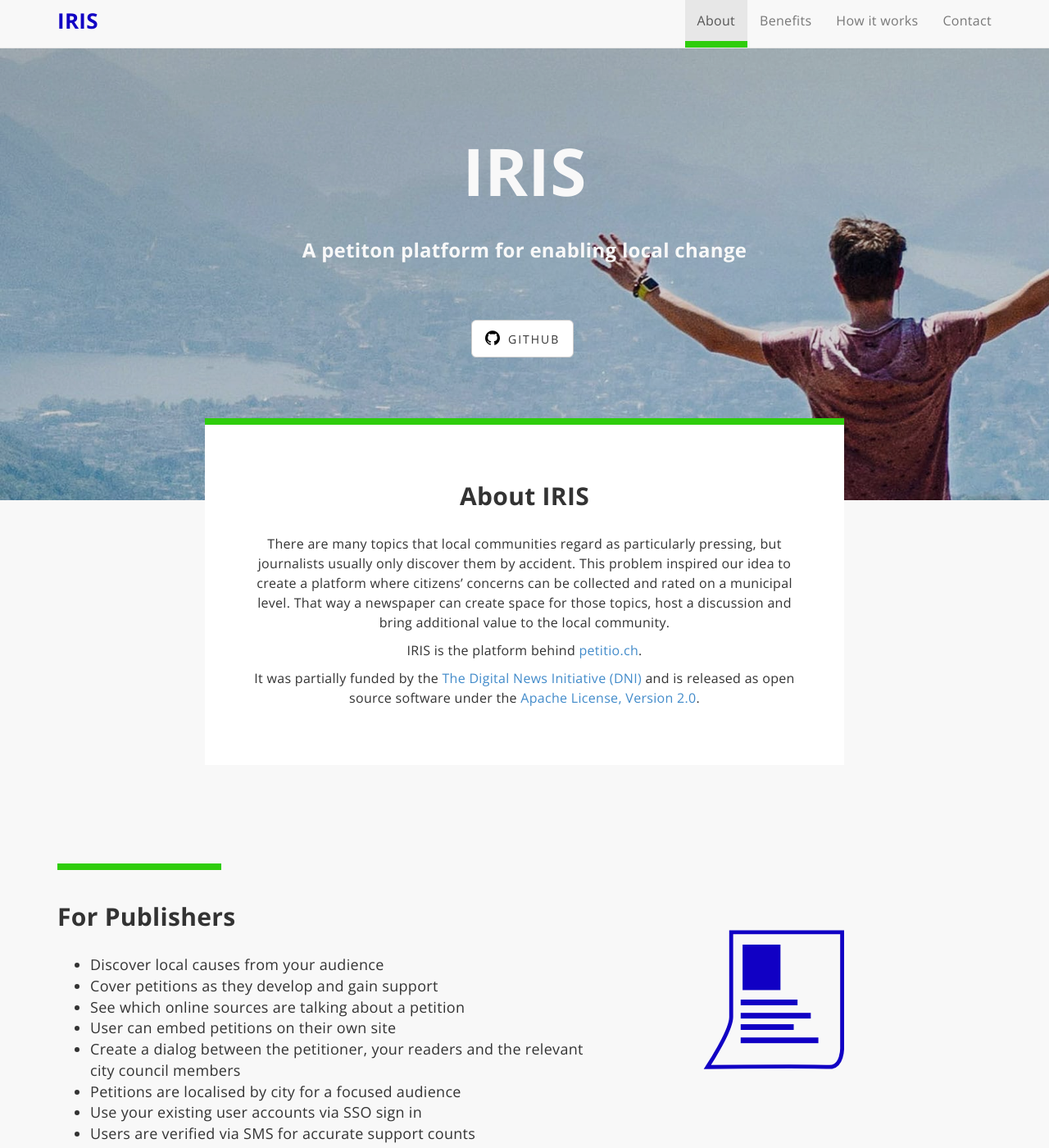
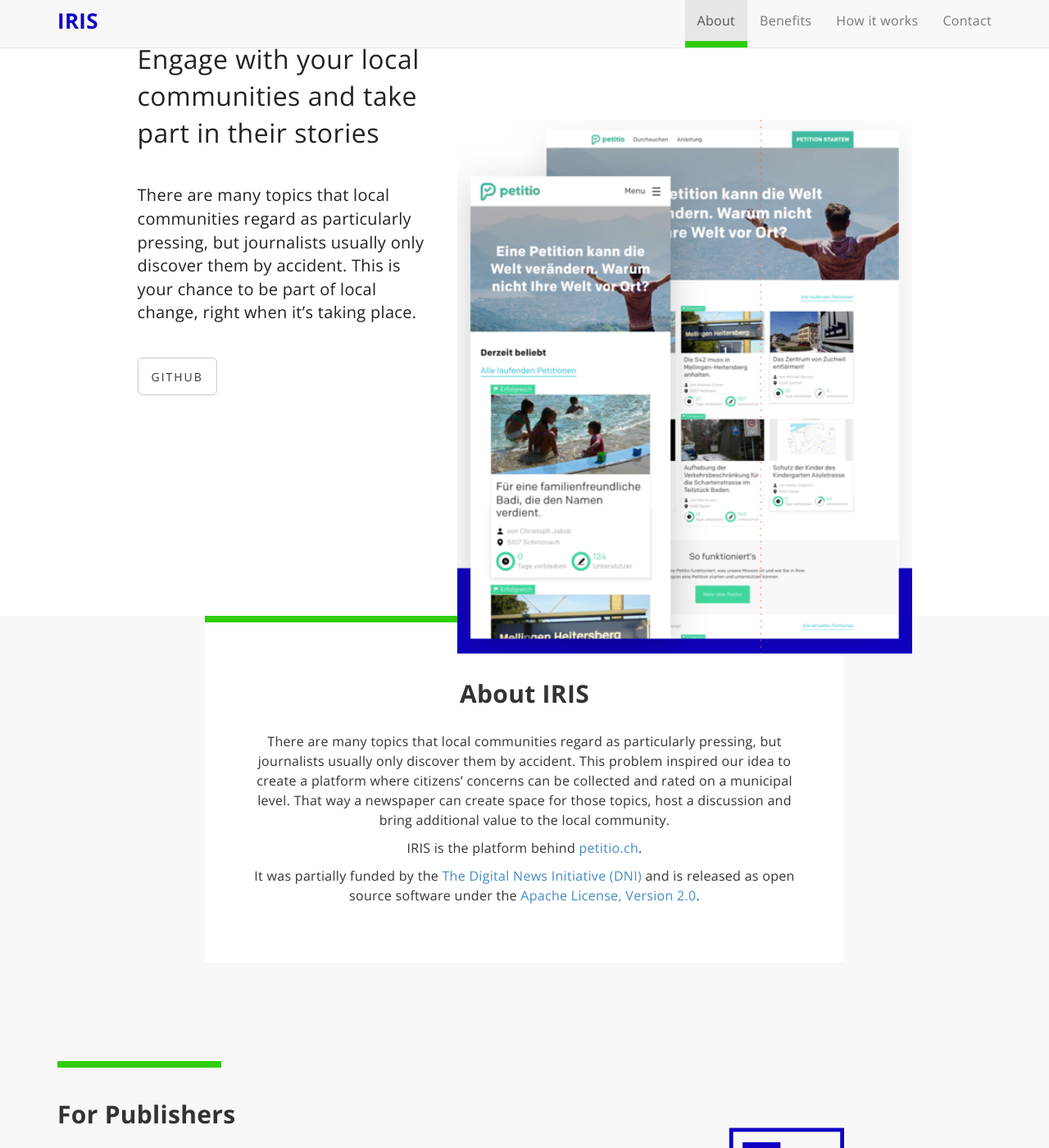
Before and after one commit to iris-dni/iris-landing-page, a Jekyll site: the page built from index.html, in a window 1280 px wide and 1400 px high. Shown: the whole window at 82% size. Built offline with Jekyll 4.4.1, drawn with Linux system fonts in a browser that asks for light colours.

Commit message:
Replaced old intro with new .hero component

```diff
--- a/_includes/footer.html
+++ b/_includes/footer.html
@@ -3,7 +3,7 @@
     <div class="text-center">
       <ul class="list-inline">
         <li>
-          <a href="#home">Home</a>
+          <a href="#hero">Intro</a>
         </li>
         <li class="footer-menu-divider">&sdot;</li>
         <li>
--- a/_includes/header.html
+++ b/_includes/header.html
@@ -32,38 +32,3 @@
   </div>
   <!-- /.container -->
 </nav>
-
-<section id="home">
-  <!-- Header -->
-  <div class="intro-header">
-
-    <div class="container">
-
-      <div class="row">
-        <div class="col-lg-12">
-          <div class="intro-message">
-            <h1>{{ page.title }}</h1>
-            <h3>{{ page.subTitle }}</h3>
-            <ul class="list-inline intro-social-buttons">
-              {% for social in site.social %}
-              <li>
-                <a href="{{ social.url }}" class="btn btn-default btn-lg">
-                {% if social.logoSVG %}
-                  <span class="social-button-icon">
-                    {{ social.logoSVG }}
-                  </span>
-                {% endif %}
-                <span class="network-name">{{ social.title }}</span></a>
-              </li>
-              {% endfor %}
-            </ul>
-          </div>
-        </div>
-      </div>
-
-    </div>
-    <!-- /.container -->
-
-  </div>
-  <!-- /.intro-header -->
-</section>
--- /dev/null
+++ b/_includes/hero.html
@@ -0,0 +1,33 @@
+<section id="hero">
+  <!-- Header -->
+  <div class="hero">
+
+    <div class="container">
+
+      <div class="row">
+        <div class="col-md-4 col-md-offset-1">
+          <div>
+            <h1 class="hero__headline">Engage with your local communities and take part in their stories</h1>
+            <p class="hero__intro">
+              There are many topics that local communities regard as particularly pressing, but journalists usually only discover them by accident. This is your chance to be part of local change, right when it’s taking place.
+            </p>
+            <ul class="list-inline intro-social-buttons">
+              {% for social in site.social %}
+              <li>
+                <a href="{{ social.url }}" class="btn btn-default btn-lg"><i class="fa fa-{{ social.logoKey }} fa-fw"></i> <span class="network-name">{{ social.title }}</span></a>
+              </li>
+              {% endfor %}
+            </ul>
+          </div>
+        </div>
+        <div class="col-md-6">
+          <img src="img/hero/hero-img.png" alt="" class="hero__image">
+        </div>
+      </div>
+
+    </div>
+    <!-- /.container -->
+
+  </div>
+  <!-- /.intro-header -->
+</section>
--- a/_layouts/default.html
+++ b/_layouts/default.html
@@ -4,6 +4,7 @@
 
   <body>
     {% include header.html %}
+    {% include hero.html %}
     {% include about.html %}
     {% include page_content.html %}
     {% include contact.html %}
--- a/css/landing-page.css
+++ b/css/landing-page.css
@@ -53,9 +53,63 @@
 }
 
 
+
+/**
+ * CUSTOM MODULES
+ */
+
+
+.hero {
+  color: #222222;
+  padding-top: 50px; /* If you're making other pages, make sure there is 50px of padding to make sure the navbar doesn't overlap content! */
+  padding-bottom: 50px;
+}
+
+  .hero__headline {
+    margin: 0 0 0.5em 0;
+    font-size: 2em;
+    line-height: 1.4;
+    font-weight: normal;
+    letter-spacing: 0.5px;
+  }
+
+  .hero__intro {
+    font-size: 1.25em;
+    margin-top: 2em;
+    margin-bottom: 2em;
+  }
+
+  .hero__image {
+    width: 100%;
+  }
+
+  @media(max-width:767px) {
+
+    ul.intro-social-buttons > li {
+      display: block;
+      margin-bottom: 20px;
+      padding: 0;
+    }
+
+    ul.intro-social-buttons > li:last-child {
+      margin-bottom: 0;
+    }
+  }
+
+
+  @media(min-width:992px) {
+    .hero__image {
+      position: relative;
+      top: 96px;
+      top: 6rem;
+      z-index: 1;
+    }
+  }
+
+
+
 .about-text {
   padding: 60px;
-  margin-top: -100px;
   background-color: #ffffff;
   border-top: 8px solid #2fcd0c;
   text-align: center;
@@ -99,70 +153,9 @@
   width: 100%;
 }
 
-.intro-header {
-    position: relative;
-    padding-top: 50px; /* If you're making other pages, make sure there is 50px of padding to make sure the navbar doesn't overlap content! */
-    padding-bottom: 50px;
-    text-align: center;
-    color: #f8f8f8;
-    background: url(../img/intro-bg.jpg) no-repeat center center;
-    background-size: cover;
-}
-
-.intro-header::after {
-    display: block;
-    content: "";
-    position: absolute;
-    top: 0;
-    right: 0;
-    bottom: 0;
-    left: 0;
-    background-color: black;
-    opacity: 0.15;
-}
-
-.intro-message {
-    position: relative;
-    padding-top: 10%;
-    padding-bottom: 10%;
-    z-index: 1;
-}
-
-.intro-message > h1 {
-    margin: 0 0 0.5em 0;
-    font-size: 5em;
-}
-
-.intro-message > h3 {
-  margin-bottom: 3em;
-}
 
 #contact {
   position: relative;
-}
-
-@media(max-width:767px) {
-  .intro-message {
-    padding-bottom: 15%;
-  }
-
-  .intro-message > h1 {
-    font-size: 3em;
-  }
-
-  ul.intro-social-buttons > li {
-    display: block;
-    margin-bottom: 20px;
-    padding: 0;
-  }
-
-  ul.intro-social-buttons > li:last-child {
-    margin-bottom: 0;
-  }
-
-  .intro-divider {
-    width: 100%;
-  }
 }
 
 .network-name {
```
Also changed, not shown: img/hero/hero-img.png (added), img/intro-bg.jpg (deleted).
